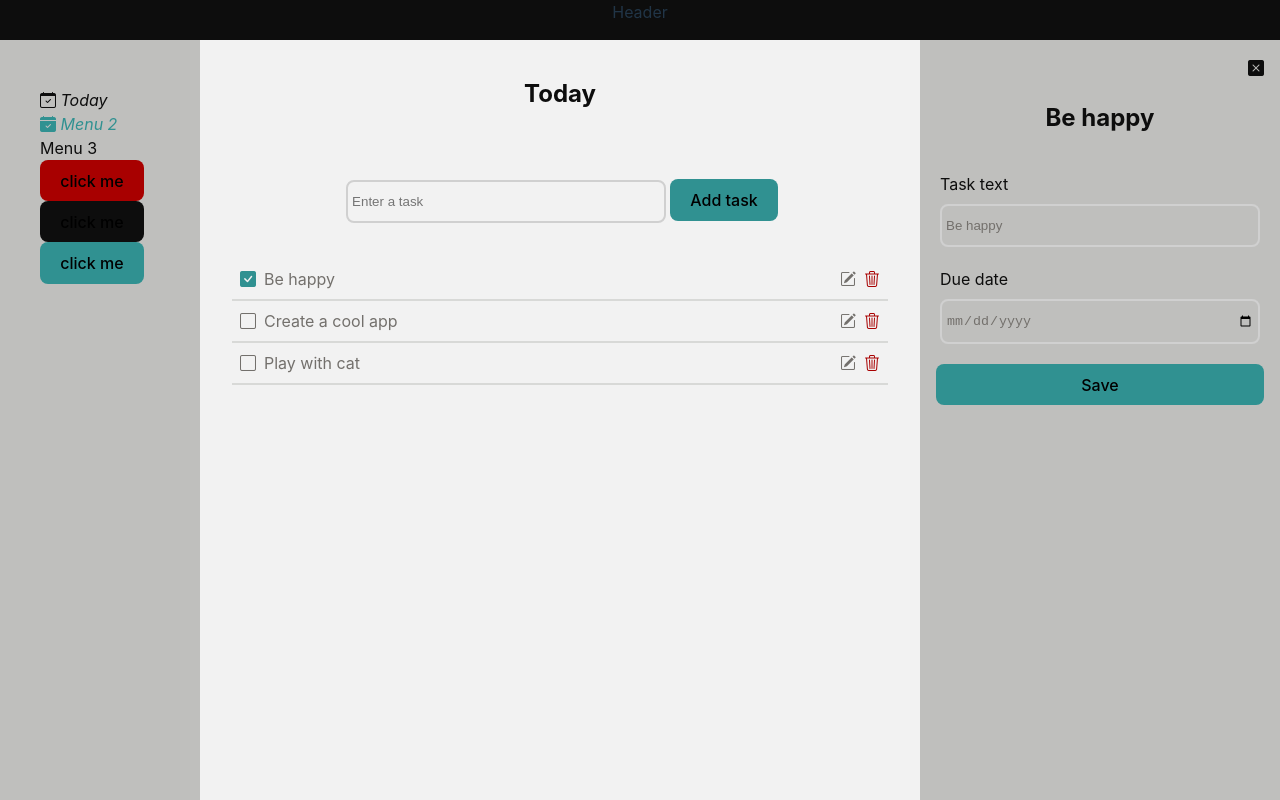
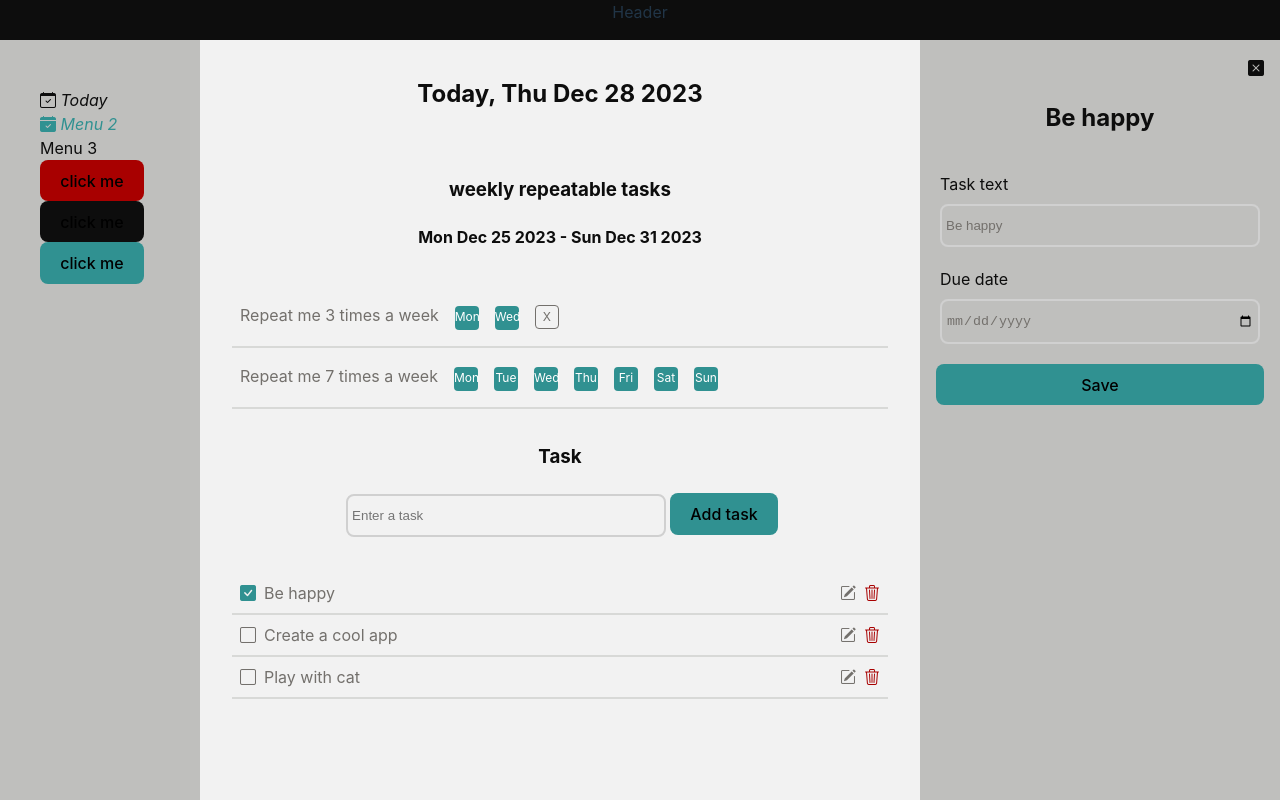
Before and after one commit to a-sortan/the-list, a React (Vite) app: page / in a window 1280 px wide. Built offline with nearby package versions, Linux system fonts and the light colour scheme.

Commit message:
feat(core): add WeeklyRepeatsComponent and WeeklyTemplateTypes
WeeklyRepeats component contains task that are repeated x times a week

```diff
--- a/src/App.css
+++ b/src/App.css
@@ -7,7 +7,7 @@ ul {
   flex-direction: column;
   min-height: 100vh;
   min-width: 576px;
-  width: 100vw;
+  width: 100%;
   text-align: center;
 }
 
--- a/src/App.tsx
+++ b/src/App.tsx
@@ -12,11 +12,6 @@ function App() {
 
   function hideAside() {
     setAsideVisible(false);
-  }
-
-  function populateAside(EditTaskComponent: any) {
-    console.log("populateAside");
-    console.log(EditTaskComponent)
   }
 
   return (
--- a/src/components/EditTaskComponent.tsx
+++ b/src/components/EditTaskComponent.tsx
@@ -1,5 +1,5 @@
 import { useState } from "react"
-import { Task } from "../types/Tasktype"
+import { Task } from "../types/TaskType"
 import './EditTaskComponent.css'
 
 interface EditTaskComponentProps {
--- a/src/components/TaskComponent.tsx
+++ b/src/components/TaskComponent.tsx
@@ -1,4 +1,4 @@
-import type { Task } from "../types/Tasktype"
+import type { Task } from "../types/TaskType"
 import './TaskComponent.css'
 
 interface TaskComponentProps {
--- a/src/components/TaskListComponent.tsx
+++ b/src/components/TaskListComponent.tsx
@@ -1,9 +1,10 @@
 import TaskComponent from "./TaskComponent";
-import type { Task } from "../types/Tasktype";
+import AddTaskComponent from "./AddTaskComponent";
+import type { Task } from "../types/TaskType";
 import { useState } from "react";
-
 import './TaskListComponent.css'
-import AddTaskComponent from "./AddTaskComponent";
+import WeeklyRepeatsComponent from "./WeeklyRepeatsComponent";
+import { WeeklyRepeatedTasks } from "../types/WeeklyTemplateType";
 
 let nextId = 3;
 const initialTasks = [
@@ -12,11 +13,38 @@ const initialTasks = [
   {id: 2, text: 'Play with cat', done: false},
 ];
 
+const exampleWeekRepeats:WeeklyRepeatedTasks[] = [
+  {
+    id:100,
+    text:"Repeat me 3 times a week",
+    repeatWeekly: 3,
+    instances:[
+      {id:1001, done: true, completed:"2024-01-01T12:07:06.215Z"},
+      {id:1002, done: true, completed:"2024-01-03T12:07:06.215Z"},
+      {id:1003, done: false},
+    ]
+  },{
+    id:101,
+    text:"Repeat me 7 times a week",
+    repeatWeekly: 7,
+    instances: [
+      {id:1004, done: true, completed:"2024-01-01T12:07:06.215Z"},
+      {id:1005, done: true, completed:"2024-01-02T12:07:06.215Z"},
+      {id:1006, done: true, completed:"2024-01-03T12:07:06.215Z"},
+      {id:1007, done: true, completed:"2024-01-04T12:07:06.215Z"},
+      {id:1009, done: true, completed:"2024-01-05T12:07:06.215Z"},
+      {id:1010, done: true, completed:"2024-01-06T12:07:06.215Z"},
+      {id:1011, done: true, completed:"2024-01-07T12:07:06.215Z"}
+    ]
+  }
+]
+
 interface TaskListComponentProps {
   showAside: any
 }
 
 export default function TaskListComponent({showAside}:TaskListComponentProps) {
+  const [tasks, setTasks] = useState<Task[]>(initialTasks);
 
   function handleChangeTask(task: Task) {
     setTasks(
@@ -44,10 +72,12 @@ export default function TaskListComponent({showAside}:TaskListComponentProps) {
       }
     ])
   }
-  const [tasks, setTasks] = useState<Task[]>(initialTasks);
+
   return (
     <div className="task-list-container">
-      <h2>Today</h2>
+      <h2>Today, {new Date().toDateString()}</h2>
+      <WeeklyRepeatsComponent weeklyRepTasks={exampleWeekRepeats} />
+      <h3>Task</h3>
       <AddTaskComponent onAddTask={handleAddTask}/>
       <ul className="task-list">
         {tasks.map(item =>
--- /dev/null
+++ b/src/components/WeeklyRepeatsComponent.css
@@ -0,0 +1,32 @@
+.task-weekly {
+  justify-content: flex-start;
+  align-items: center;
+}
+
+.weekly-task-checkbox {
+  font-size: 1.5rem;
+  padding: 0 8px;
+}
+
+.weekly-task-checkbox i {
+  margin: 8px;
+}
+
+.weekly-checkbox {
+  width: 24px;
+  height: 24px;
+  border: 1px solid #73706C;
+  border-radius: 4px;
+  display: inline-block;
+  font-size: 12px;
+  text-align: center;
+  cursor: pointer;
+  margin: 8px;
+  padding: 2px 0;
+}
+
+.weekly-checkbox-done {
+  background-color: var(--secondary);
+  color: white;
+  border-width: 0;
+}
--- /dev/null
+++ b/src/components/WeeklyRepeatsComponent.tsx
@@ -0,0 +1,131 @@
+import { useState } from "react";
+import { WeeklyTemplate, WeeklyRepeatedTasks, WeeklyTaskInstance } from "../types/WeeklyTemplateType";
+import './WeeklyRepeatsComponent.css'
+
+const weeklyTemplate:WeeklyTemplate[] = [
+  {id:100, text:"Repeat me 3 times a week", repeatWeekly: 3 },
+  {id:101, text:"Repeat me 7 times a week", repeatWeekly: 7 }
+];
+
+let weeklyId = 1000;
+
+interface WeeklyRepeatsComponentProps {
+  weeklyRepTasks?:WeeklyRepeatedTasks[]
+}
+export default function WeeklyRepeatsComponent({weeklyRepTasks}:WeeklyRepeatsComponentProps) {
+
+  const [weeklyRepeats, setWeeklyRepeats] = useState(populateWeeklyRepTasks());
+
+  function populateWeeklyRepTasks() {
+    if(weeklyRepTasks) return weeklyRepTasks
+    return generateWeeklyRepTasks(weeklyTemplate)
+  }
+  function generateWeeklyRepTasks(weeklyTemplate:WeeklyTemplate[]) {
+    return weeklyTemplate.map(item => {
+      let inst = [];
+      for(let i = 0; i < item.repeatWeekly; i++) {
+        inst.push({
+          id: weeklyId++,
+          done: false
+        })
+      }
+      return {
+        ...item,
+        instances: inst
+      }
+    })
+  }
+
+  function handleChangeWeeklyTask(taskId: number, instance:WeeklyTaskInstance) {
+    const wts = [...weeklyRepeats];
+    const wt = wts.find(item => item.id === taskId);
+    if(wt !== undefined) {
+      wt.instances = wt.instances.map(item => {
+        if(item.id === instance.id) {
+          return instance;
+        } else {
+          return item;
+        }
+      })
+    }
+    setWeeklyRepeats(wts);
+  }
+
+  function getCurrentWeekIntervalStr() {
+    let curr = new Date();
+    let first = curr.getDate() - curr.getDay() + 1; // First day is the day of the month - the day of the week(starting on monday)
+    let last = first + 6; // last day is the first day + 6
+
+    let firstday = new Date(curr.setDate(first)).toDateString();
+    let lastday = new Date(curr.setDate(last)).toDateString();
+
+    return firstday +" - "+ lastday;
+  }
+
+  function getDayName(dayNumber:number) {
+    const daysOfWeek = ["Sun", "Mon", "Tue", "Wed", "Thu", "Fri", "Sat"];
+    if(dayNumber >= 0) {
+      return daysOfWeek[dayNumber % 8];
+    }
+    let today = new Date;
+    return daysOfWeek[today.getDay() % 7];
+  }
+
+  function generateCheckBoxes(taskId:number, instances:WeeklyTaskInstance[]) {
+    return instances.map(inst => {
+      let day=0;
+      if(inst.completed) {
+        let dt = new Date(inst.completed);
+        day = dt.getDay();
+      }
+      return (
+        <>
+          <div
+            className={inst.done? "weekly-checkbox weekly-checkbox-done" : "weekly-checkbox"}
+            key={inst.id}
+            onClick={() =>
+              {
+                const tskInst:WeeklyTaskInstance = {
+                  ...inst,
+                  done: !inst.done
+                };
+                if(!inst.done) {
+                  tskInst['completed'] = new Date().toISOString();
+                } else {
+                  delete tskInst['completed'];
+                }
+                handleChangeWeeklyTask(taskId, tskInst);
+            }}
+          >
+            {inst.done ? getDayName(day) : "X"}
+          </div>
+        </>
+      )
+    })
+
+
+  }
+
+  return (
+    <>
+      <h3>weekly repeatable tasks</h3>
+      <h4>{getCurrentWeekIntervalStr()}</h4>
+      <ul className="task-list">
+        {weeklyRepeats.map(item => {
+          let checkboxes = generateCheckBoxes(item.id, item.instances);
+          return (
+            <li className="task task-weekly gray-3" key={item.id}>
+              <div>
+                <span>{item.text}</span>
+                <span className="weekly-task-checkbox">
+                  {checkboxes}
+                </span>
+              </div>
+            </li>
+          )
+        })}
+      </ul>
+    </>
+
+  );
+}
--- a/src/index.css
+++ b/src/index.css
@@ -3,6 +3,7 @@
 }
 
 :root {
+  --secondary: #309191;
   font-family: Inter, system-ui, Avenir, Helvetica, Arial, sans-serif;
   line-height: 1.5;
   font-weight: 400;
@@ -15,6 +16,10 @@
   text-rendering: optimizeLegibility;
   -webkit-font-smoothing: antialiased;
   -moz-osx-font-smoothing: grayscale;
+}
+
+#root{
+  width:100%;
 }
 
 a {
--- /dev/null
+++ b/src/types/TaskType.ts
@@ -0,0 +1,7 @@
+export type Task = {
+  id: number,
+  text: string,
+  done: boolean,
+  completed?: string,
+  dueDaate?: string
+}
--- /dev/null
+++ b/src/types/WeeklyTemplateType.ts
@@ -0,0 +1,18 @@
+export type WeeklyTemplate = {
+  id: number,
+  text: string,
+  repeatWeekly: number
+}
+
+export type WeeklyTaskInstance = {
+  id: number,
+  done: boolean,
+  completed?: string
+}
+
+export type WeeklyRepeatedTasks = {
+  id: number,
+  text: string,
+  repeatWeekly: number,
+  instances: WeeklyTaskInstance[]
+}
```
Also changed, not shown: src/components/WeeklyTaskComponent.tsx (added, +7 -0 lines).
